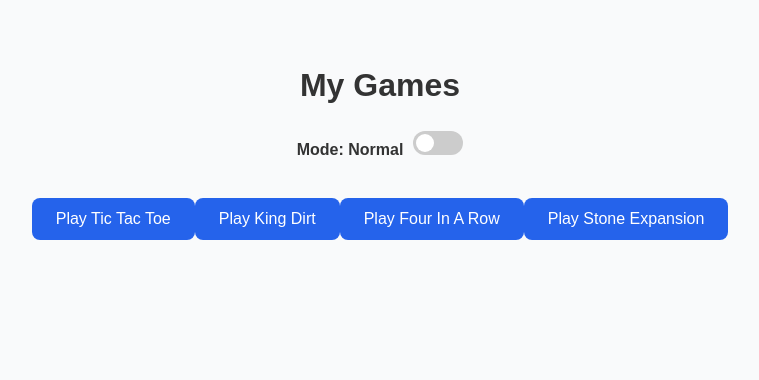
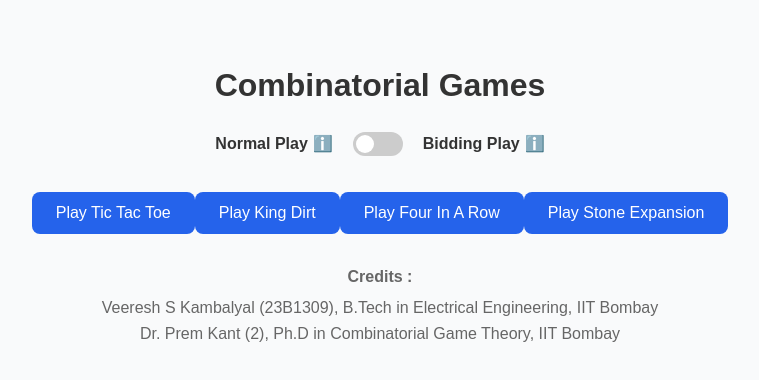
Before and after one commit to justprem007/my-games-app, a React (Create React App) app in the folder frontend/: page / in a window 1280 px wide. Shown: the top 380 px of the page, without its empty margins (260-1019 px from the left). Built offline with nearby package versions, Linux system fonts and the light colour scheme.

Commit message:
Fixed minor bugs in UI

```diff
--- a/frontend/src/components/FourInARow.jsx
+++ b/frontend/src/components/FourInARow.jsx
@@ -242,30 +242,63 @@ export default function FourInARow() {
 
         {mode === "normal" ? (
   <>
-    <h3>How to Play (Normal Mode)</h3>
+    <h3>How to Play (Normal Play)</h3>
     <ul>
-      <li>Players take turns dropping a disc into any column.</li>
-      <li>The disc falls to the lowest empty slot in that column.</li>
-      <li>First player to connect 4 discs in a row wins.</li>
-      <li>Rows can be horizontal, vertical, or diagonal.</li>
-      <li>If the board fills with no winner, the game ends in a draw.</li>
+      <li>
+        (🔴 Player 1 / 🔵 Player 2)
+      </li>
+      <li>
+        Players take turns dropping a disc into any column.
+      </li>
+      <li>
+        The disc falls to the lowest empty slot in that column.
+      </li>
+      <li>
+        First player to connect 4 discs in a row wins.
+      </li>
+      <li>
+        Rows can be horizontal, vertical, or diagonal.
+      </li>
+      <li>
+        If the board fills with no winner, the game ends in a draw.
+      </li>
     </ul>
   </>
 ) : (
   <>
-    <h3>How to Play (Bidding Mode)</h3>
+    <h3>How to Play (Bidding Play)</h3>
     <ul>
-      <li>Each turn, both players secretly choose a bid.</li>
-      <li>Higher bid wins the right to place the next disc.</li>
-      <li>The winner pays their bid amount to the opponent.</li>
-      <li>If bids tie → the advantage token switches sides.</li>
-      <li>The player with the advantage wins ties and places a disc.</li>
-      <li>Winner of the bid chooses any column to drop their disc into.</li>
-      <li>First to connect 4 discs in a row wins (horizontal, vertical, diagonal).</li>
-      <li>If the board fills with no winner, the game ends in a draw.</li>
+      <li>
+        (🔴 Player 1 / 🔵 Player 2)
+      </li>
+      <li>
+        Each turn, both players secretly choose a bid.
+      </li>
+      <li>
+        Higher bid wins the right to place the next disc.
+      </li>
+      <li>
+        The winner pays their bid amount to the opponent.
+      </li>
+      <li>
+        If bids tie → the advantage token switches sides.
+      </li>
+      <li>
+        The player with the advantage wins ties and places a disc.
+      </li>
+      <li>
+        Winner of the bid chooses any column to drop their disc into.
+      </li>
+      <li>
+        First to connect 4 discs in a row wins (rows can be horizontal, vertical, or diagonal).
+      </li>
+      <li>
+        If the board fills with no winner, the game ends in a draw.
+      </li>
     </ul>
   </>
 )}
+
 
       </div>
 
--- /dev/null
+++ b/frontend/src/components/GameMenu.css
@@ -0,0 +1,29 @@
+.info-tooltip {
+  position: relative;
+  display: inline-block;
+  cursor: pointer;
+  font-size: 1rem;
+}
+
+.tooltip-text {
+  visibility: hidden;
+  width: 220px;
+  background-color: #333;
+  color: #fff;
+  text-align: left;
+  border-radius: 5px;
+  padding: 6px;
+  position: absolute;
+  z-index: 1;
+  bottom: 125%; /* position above the icon */
+  left: 50%;
+  transform: translateX(-50%);
+  opacity: 0;
+  transition: opacity 0.3s;
+  font-size: 0.85rem;
+}
+
+.info-tooltip:hover .tooltip-text {
+  visibility: visible;
+  opacity: 1;
+}
--- a/frontend/src/components/GameMenu.jsx
+++ b/frontend/src/components/GameMenu.jsx
@@ -1,5 +1,6 @@
 import React, { useState } from "react";
 import { Link } from "react-router-dom";
+import "./GameMenu.css";
 
 export default function GameMenu() {
   const [mode, setMode] = useState("normal"); // normal | bidding
@@ -29,39 +30,91 @@ export default function GameMenu() {
   return (
     <div className="container">
 
-      <h1>My Games</h1>
+      <h1>Combinatorial Games</h1>
 
-      {/* MODE SWITCH */}
-      <div style={{ marginBottom: "20px" }}>
-        <label style={{ marginRight: "10px", fontWeight: "bold" }}>
-          Mode: {mode === "normal" ? "Normal" : "Bidding"}
+      <div
+  style={{
+    marginBottom: "20px",
+    display: "flex",
+    justifyContent: "center",
+    alignItems: "center",
+    gap: "20px",
+  }}
+>
+  <label
+    style={{
+      fontWeight: "bold",
+      display: "flex",
+      alignItems: "center",
+      gap: "5px",
+    }}
+  >
+    Normal Play
+    <span className="info-tooltip">
+      ℹ️
+      <span className="tooltip-text">
+        Players take turns normally without any bidding.
+      </span>
+    </span>
   </label>
 
   <label className="switch">
-          <input type="checkbox" onChange={handleToggle} checked={mode === "bidding"} />
+    <input
+      type="checkbox"
+      onChange={handleToggle}
+      checked={mode === "bidding"}
+    />
     <span className="slider round"></span>
   </label>
+
+  <label
+    style={{
+      fontWeight: "bold",
+      display: "flex",
+      alignItems: "center",
+      gap: "5px",
+    }}
+  >
+    Bidding Play
+    <span className="info-tooltip">
+      ℹ️
+      <span className="tooltip-text">
+        Each turn, players submit a bid to decide who moves
+        next. Ties are resolved using a tie breaking marker. Bids are deducted from your currency.
+      </span>
+    </span>
+  </label>
 </div>
+
+
 
       {/* POPUP FOR BIDDING MODE SETTINGS */}
       {showConfig && (
         <div className="modal">
           <div className="modal-content">
-            <h2>Bidding Mode Setup</h2>
+            <h2>Bidding Play Setup</h2>
 
             <label>Initial Currency – Player 1:</label>
             <input
              type="number"
+              min="0"
               value={currencyP1}
-              onChange={(e) => setCurrencyP1(Number(e.target.value))}
+              onChange={(e) => {
+                const val = Number(e.target.value);
+                setCurrencyP1(val < 0 ? 0 : val);
+              }}
             />
 
-            <label>Initial Currency – Player 2:</label>
             <input
               type="number"
+              min="0"
               value={currencyP2}
-              onChange={(e) => setCurrencyP2(Number(e.target.value))}
+              onChange={(e) => {
+                const val = Number(e.target.value);
+                setCurrencyP2(val < 0 ? 0 : val);
+              }}
             />
+
 
             <label>Who holds the tie-breaking marker?</label>
             <select value={markerHolder} onChange={(e) => setMarkerHolder(e.target.value)}>
@@ -126,6 +179,21 @@ export default function GameMenu() {
 
 
       </div>
+      <div
+          style={{
+            marginTop: "30px",
+            fontSize: "1.5 rem",
+            color: "#666",
+            textAlign: "center",
+          }}
+        >
+          <div style={{ fontWeight: "bold", marginBottom: "6px",fontSize: "4 rem"}}>Credits :</div>
+          <div>Veeresh S Kambalyal (23B1309), B.Tech in Electrical Engineering, IIT Bombay</div>
+          <div>Dr. Prem Kant (2), Ph.D in Combinatorial Game Theory, IIT Bombay</div>
         </div>
+
+
+    </div>
+
   );
 }
--- a/frontend/src/components/KingDirt.css
+++ b/frontend/src/components/KingDirt.css
@@ -45,12 +45,20 @@
 }
 
 .kd-cell.p1 {
-  background: #ffecec;
+  color: red;
+  font-size: 2rem; /* bigger circle */
 }
 
 .kd-cell.p2 {
-  background: #ecf2ff;
+  color: blue;
+  font-size: 2rem; /* bigger circle */
 }
+
+/* Optional: highlight the selected cell */
+.kd-cell.selected {
+  border: 2px solid gold;
+}
+
 
 .kd-cell.selected {
   outline: 3px solid rgba(37, 99, 235, 0.3);
--- a/frontend/src/components/KingDirt.jsx
+++ b/frontend/src/components/KingDirt.jsx
@@ -387,21 +387,23 @@ export default function KingDirt() {
 
         {mode === "normal" ? (
             <>
-              <h3>How to Play (Normal Mode)</h3>
+              <h3>How to Play (Normal Play)</h3>
               <ul>
-                <li>Each player places one king.</li>
+                <li><span style={{color: 'red', }}>Player 1 (♚)</span> places one king.</li>
+                <li><span style={{color: 'blue', }}>Player 2 (♔)</span> places one king.</li>
                 <li>Kings move 1 square; leaving a square blocks it.</li>
                 <li>No legal move → you lose.</li>
               </ul>
             </>
           ) : (
             <>
-              <h3>How to Play (Bidding Mode)</h3>
+              <h3>How to Play (Bidding Play)</h3>
               <ul>
                 <li>Both players submit bids each turn.</li>
                 <li>Higher bid wins and pays their bid to the opponent.</li>
                 <li>If marker is used or bids tie → marker transfers.</li>
                 <li>Winner of the bid places/moves their king.</li>
+                <li><span style={{color: 'red'}}>Player 1 (♚)</span> and <span style={{color: 'blue'}}>Player 2 (♔)</span> follow the same rules.</li>
                 <li>No legal move remmaining→ you lose.</li>
                 <li>If only one king is in play and he has no moves remaining, if all the squares are fulled, he wins else he loses</li>
               </ul>
--- a/frontend/src/components/TicTacToe.jsx
+++ b/frontend/src/components/TicTacToe.jsx
@@ -162,7 +162,7 @@ export default function TicTacToe() {
         <Link to="/">← Back</Link>
           {mode === "normal" ? (
             <>
-              <h3>How to Play (Normal Mode)</h3>
+              <h3>How to Play (Normal Play)</h3>
               <ul>
                 <li>Players take turns placing on empty tiles.</li>
                 <li>First to complete a row, column or diagonal wins.</li>
@@ -171,7 +171,7 @@ export default function TicTacToe() {
             </>
           ) : (
             <>
-              <h3>How to Play (Bidding Mode)</h3>
+              <h3>How to Play (Bidding Play)</h3>
               <ul>
                 <li>Both players submit bids each turn.</li>
                 <li>Higher bid wins and pays their bid to the opponent.</li>
@@ -186,7 +186,7 @@ export default function TicTacToe() {
 
       {/* CENTER — BOARD */}
       <div className="ttt-center">
-        <h1>Tic Tac Toe ({mode === "bidding" ? "Bidding Mode" : "Normal Mode"})</h1>
+        <h1>Tic Tac Toe ({mode === "bidding" ? "Bidding Play" : "Normal Play"})</h1>
 
         {mode === "bidding" && (
           <div className="bidding-info">
```
Lines whose indentation alone changed are shown as unchanged.
